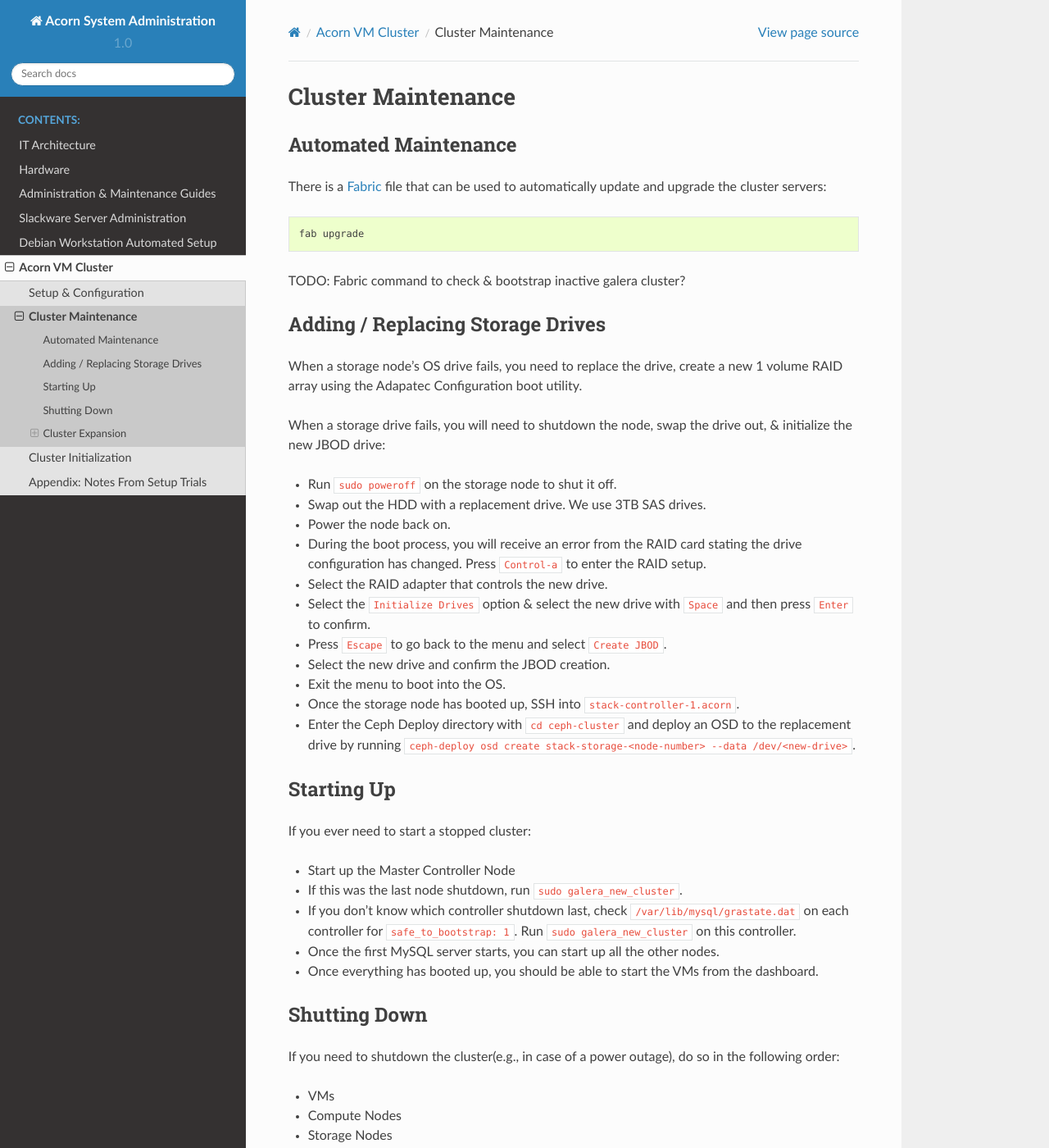
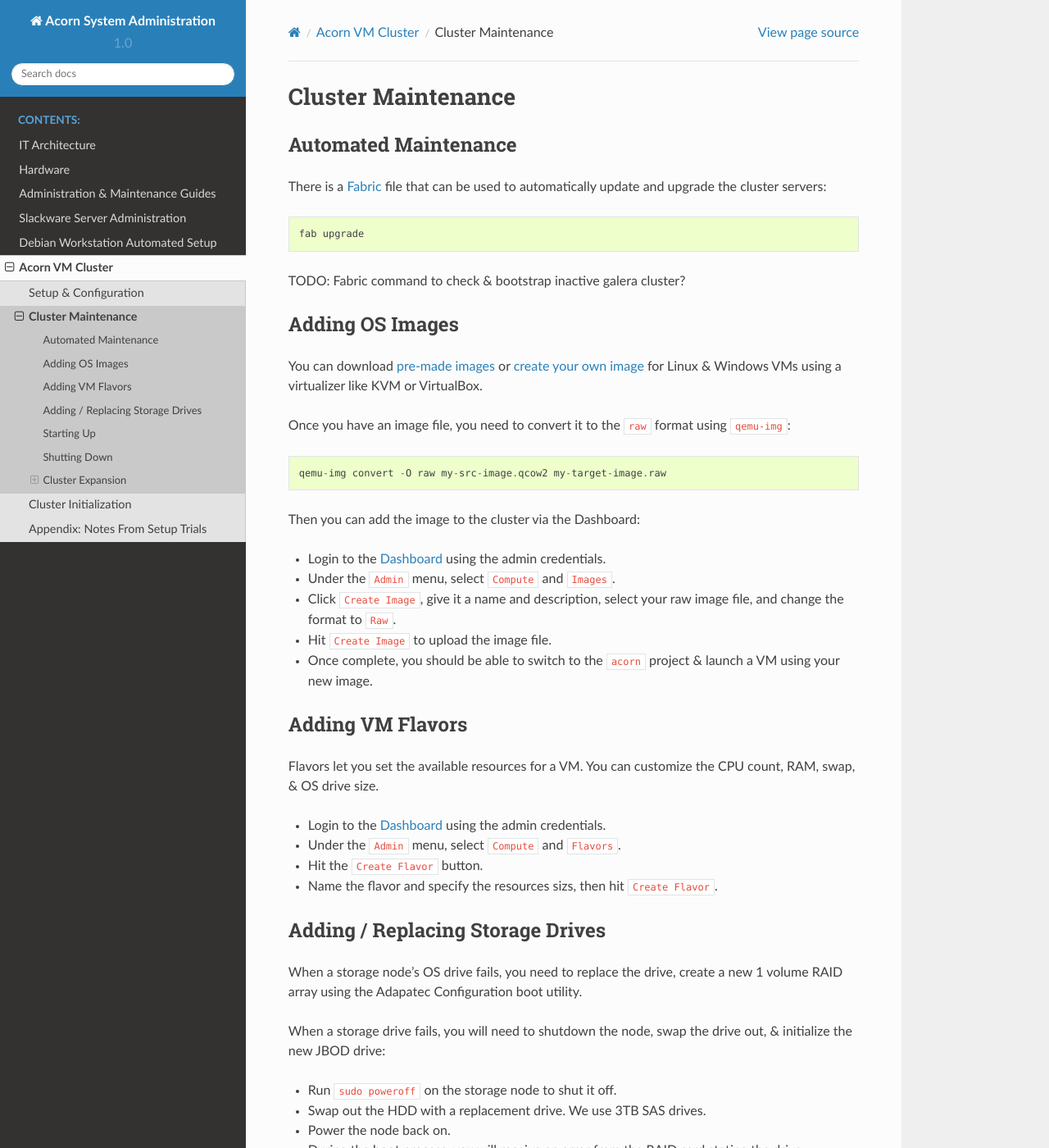
Before and after one commit to prikhi/sysadmintools, a Sphinx documentation site: the page built from docs/source/vm_cluster/maintenance.rst, in a window 1280 px wide and 1400 px high. Shown: the whole window at 82% size. Built offline with Sphinx 7.4.7 and the Read the Docs theme 2.0.0, drawn with Linux system fonts in a browser that asks for light colours.

Commit message:
docs: Add OS Image & VM Flavor Setup Guides

```diff
--- a/docs/source/vm_cluster/initialization.rst
+++ b/docs/source/vm_cluster/initialization.rst
@@ -7,7 +7,7 @@ Cluster Initialization
 This details the process we went through the to initialize all cluster
 components for the first time. This requires some additional steps compared to
 starting an initialized cluster, or adding nodes to an existing cluster(see
-``maintenance.rst`` for those topics).
+:ref:`cluster-maintenance` for those topics).
 
 
 Initial Cluster Setup
--- a/docs/source/vm_cluster/maintenance.rst
+++ b/docs/source/vm_cluster/maintenance.rst
@@ -16,6 +16,44 @@ the cluster servers::
 TODO: Fabric command to check & bootstrap inactive galera cluster?
 
 .. _Fabric:                         http://www.fabfile.org/
+
+
+Adding OS Images
+=================
+
+You can download `pre-made images`_ or `create your own image`_ for Linux &
+Windows VMs using a virtualizer like KVM or VirtualBox.
+
+Once you have an image file, you need to convert it to the ``raw`` format using
+``qemu-img``::
+
+    qemu-img convert -O raw my-src-image.qcow2 my-target-image.raw
+
+Then you can add the image to the cluster via the Dashboard:
+
+* Login to the `Dashboard`_ using the admin credentials.
+* Under the ``Admin`` menu, select ``Compute`` and ``Images``.
+* Click ``Create Image``, give it a name and description, select your raw image
+  file, and change the format to ``Raw``.
+* Hit ``Create Image`` to upload the image file.
+* Once complete, you should be able to switch to the ``acorn`` project & launch
+  a VM using your new image.
+
+.. _pre-made images:                https://docs.openstack.org/image-guide/obtain-images.html
+.. _create your own image:          https://docs.openstack.org/image-guide/create-images-manually.html
+.. _Dashboard:                      http://stack-master-controller.acorn/horizon/
+
+
+Adding VM Flavors
+==================
+
+Flavors let you set the available resources for a VM. You can customize the CPU
+count, RAM, swap, & OS drive size.
+
+* Login to the `Dashboard`_ using the admin credentials.
+* Under the ``Admin`` menu, select ``Compute`` and ``Flavors``.
+* Hit the ``Create Flavor`` button.
+* Name the flavor and specify the resources sizs, then hit ``Create Flavor``.
 
 
 Adding / Replacing Storage Drives
```
